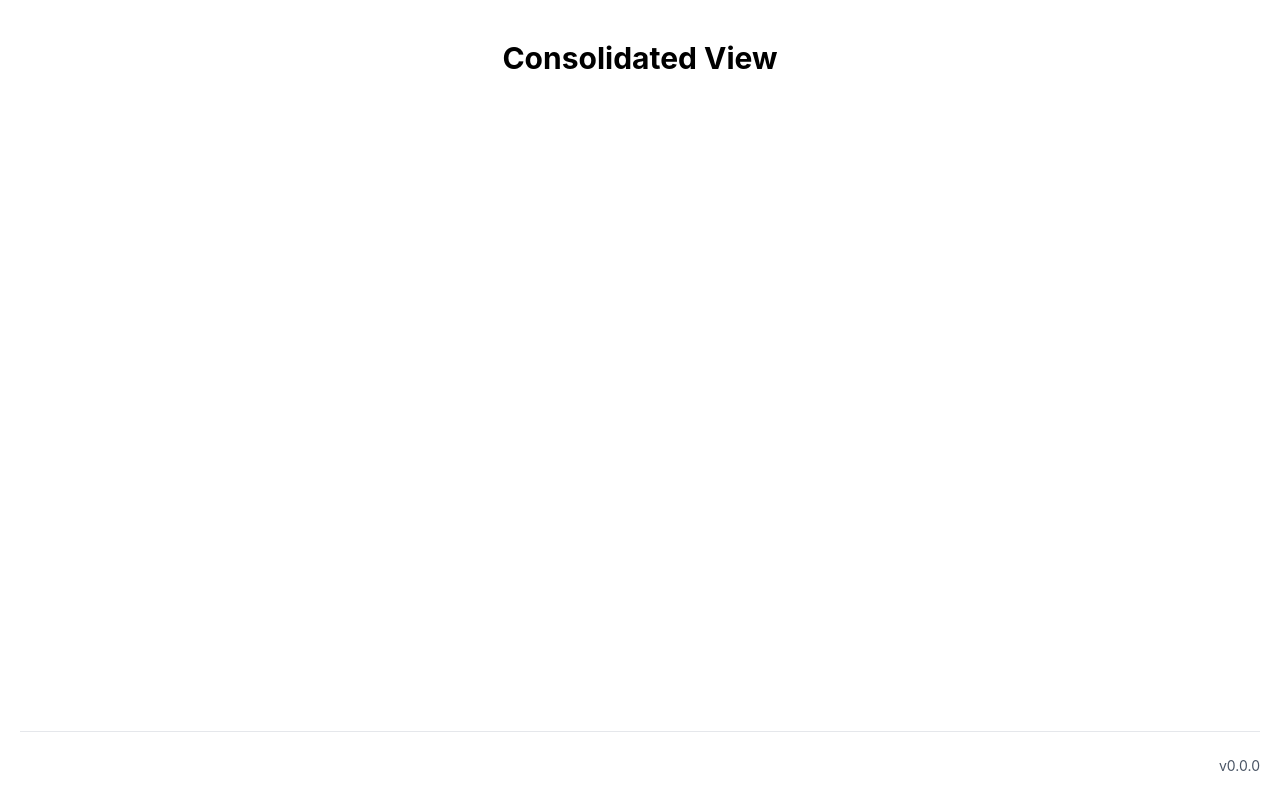
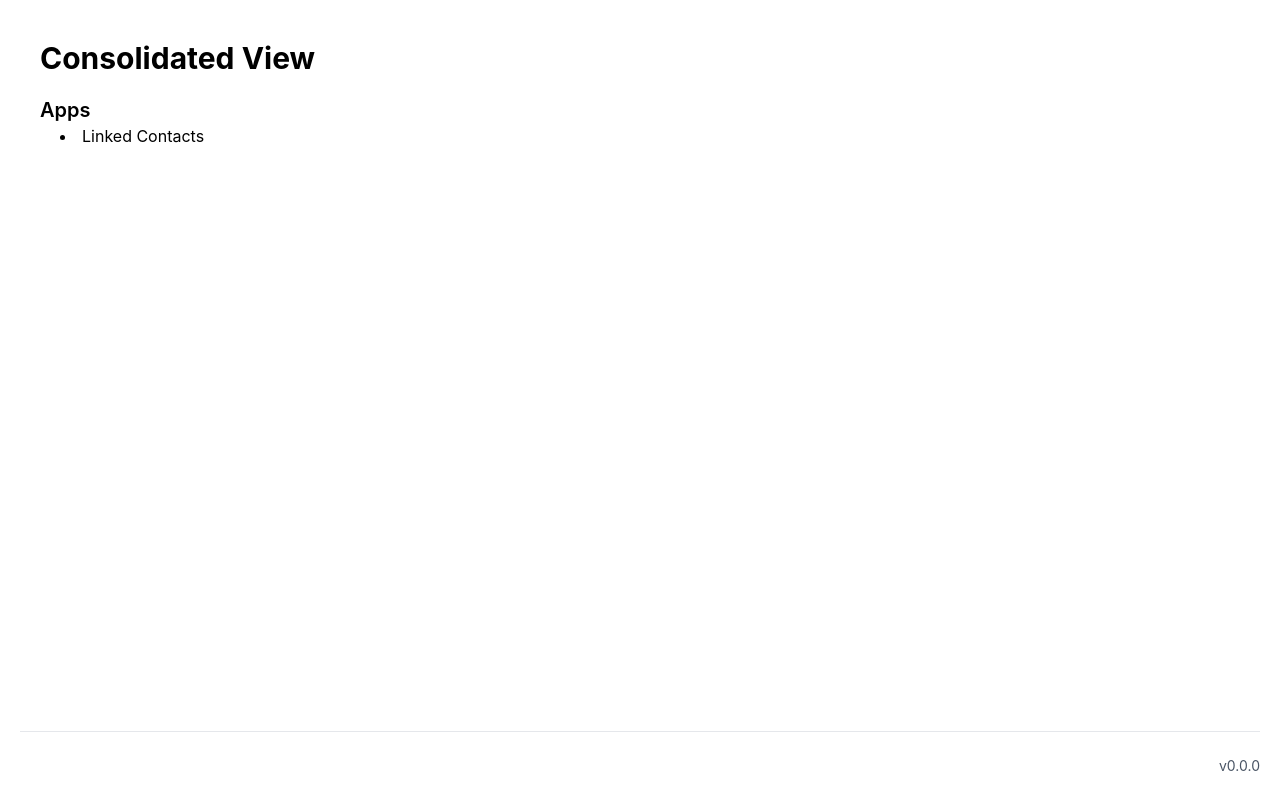
Before and after one commit to DEFRA/fcp-cv-frontend, a Next.js app: page / in a window 1280 px wide. Built offline with nearby package versions, Linux system fonts and the light colour scheme.

Commit message:
add link page

```diff
--- a/app/page.jsx
+++ b/app/page.jsx
@@ -1,7 +1,17 @@
+import Link from 'next/link'
+
 export default function ConsolidatedViewPage() {
   return (
-    <div className="flex justify-center mt-10">
-      <h1 className="text-3xl font-bold">Consolidated View</h1>
+    <div className="m-10">
+      <div>
+        <h1 className="text-3xl font-bold mb-5">Consolidated View</h1>
+        <h2 className="text-xl font-semibold">Apps</h2>
+        <ul className="list-disc list-inside ml-5">
+          <li>
+            <Link href="/linked-contacts">Linked Contacts</Link>
+          </li>
+        </ul>
+      </div>
     </div>
   )
 }
```
